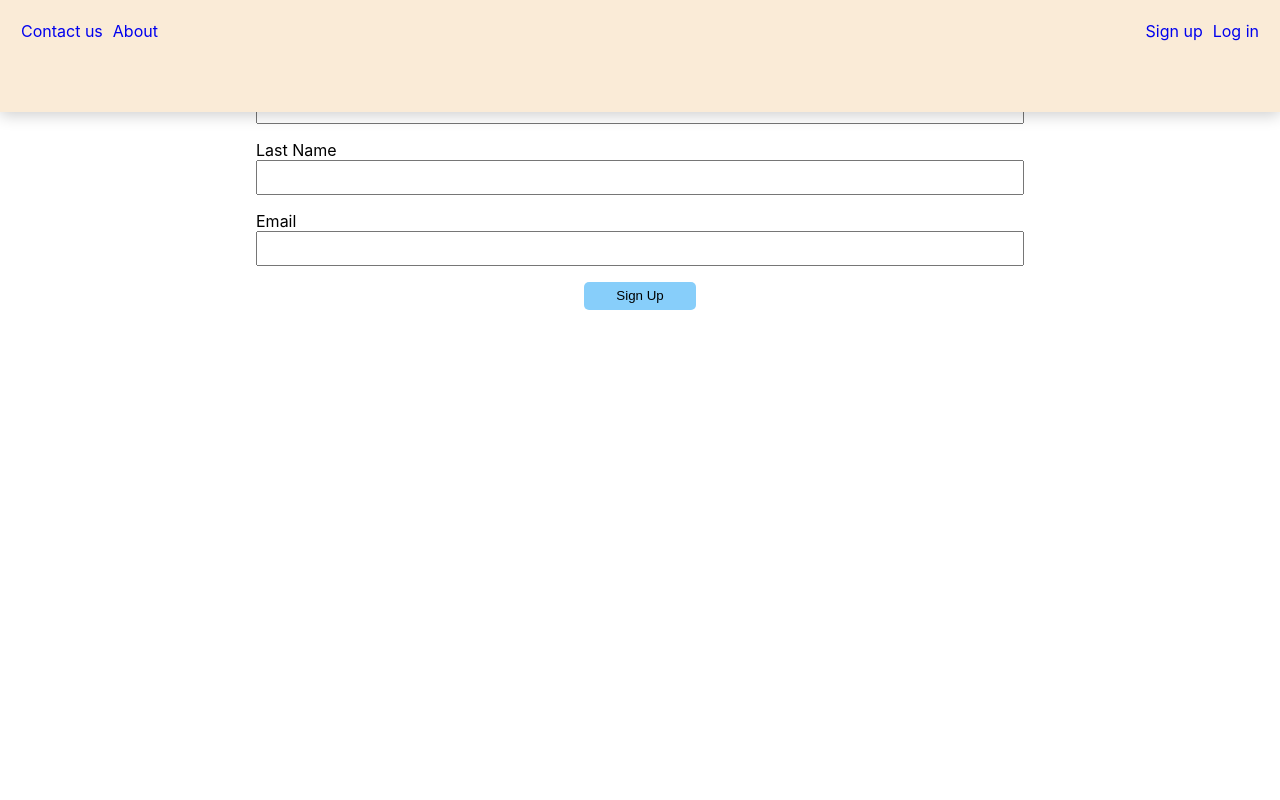
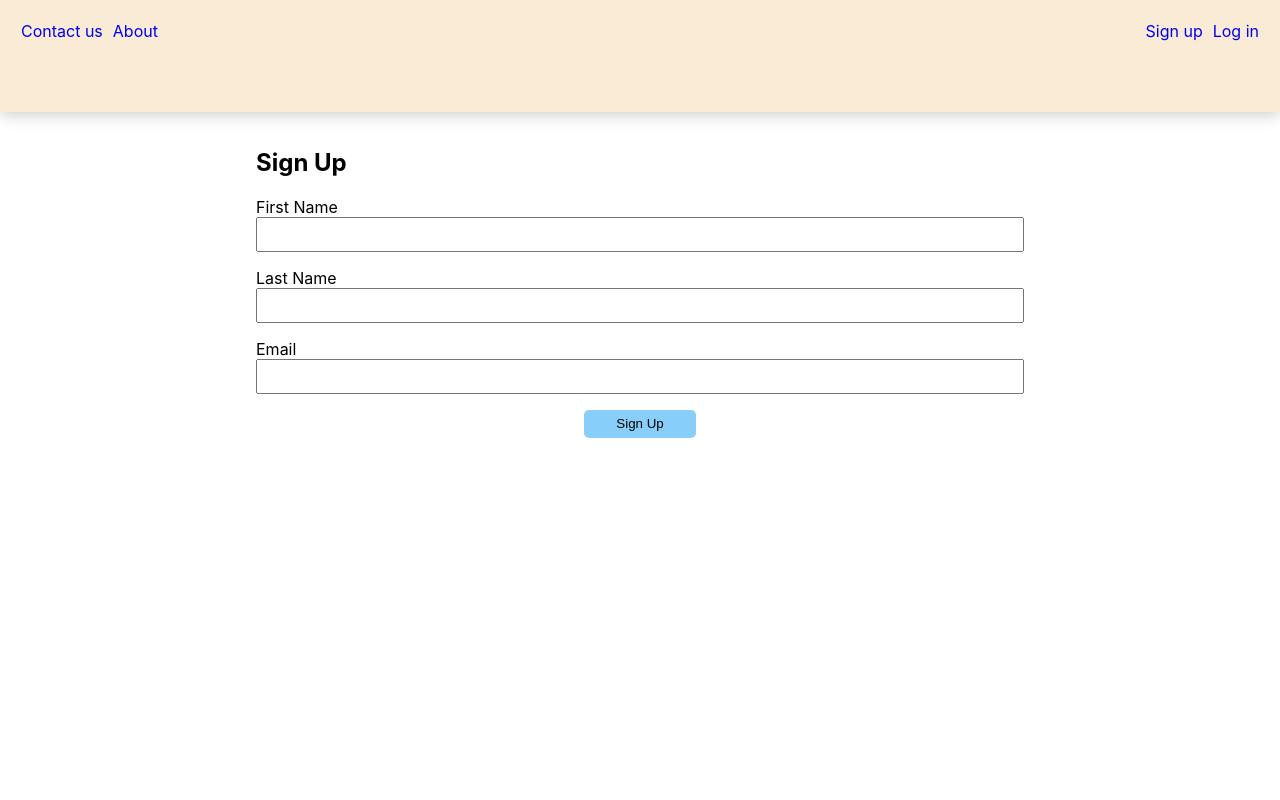
Before and after one commit to jpagtama/ReactJS_Project_05, a React (Create React App) app: page / in a window 1280 px wide. Shown: the top 800 px of the page. Built offline with nearby package versions, Linux system fonts and the light colour scheme.

Commit message:
Gives body top padding

```diff
--- a/src/components/layouts/Main.module.css
+++ b/src/components/layouts/Main.module.css
@@ -1,4 +1,5 @@
 .body {
     width: 100%;
     height: 100vh;
+    padding-top: 8rem;
 }
```
